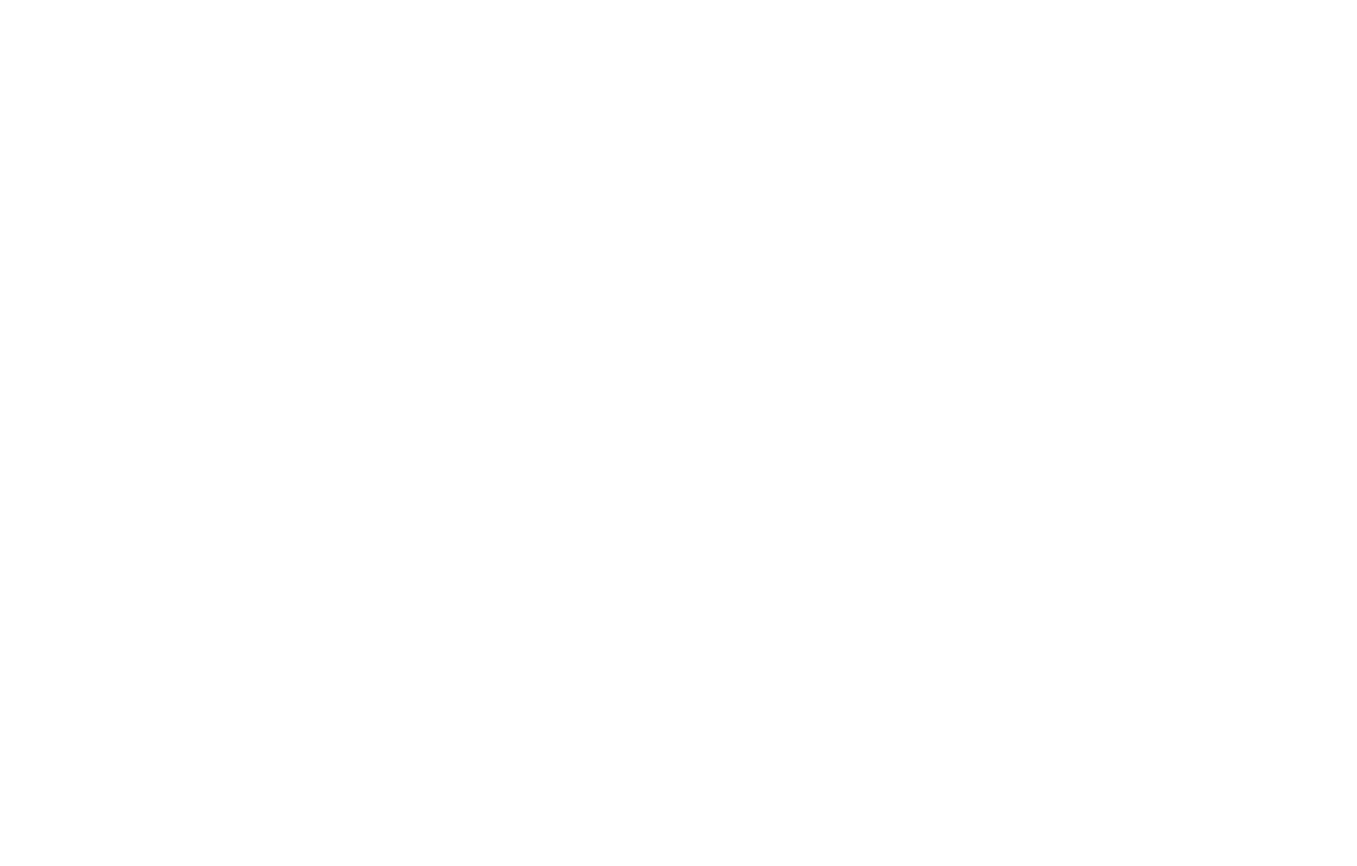
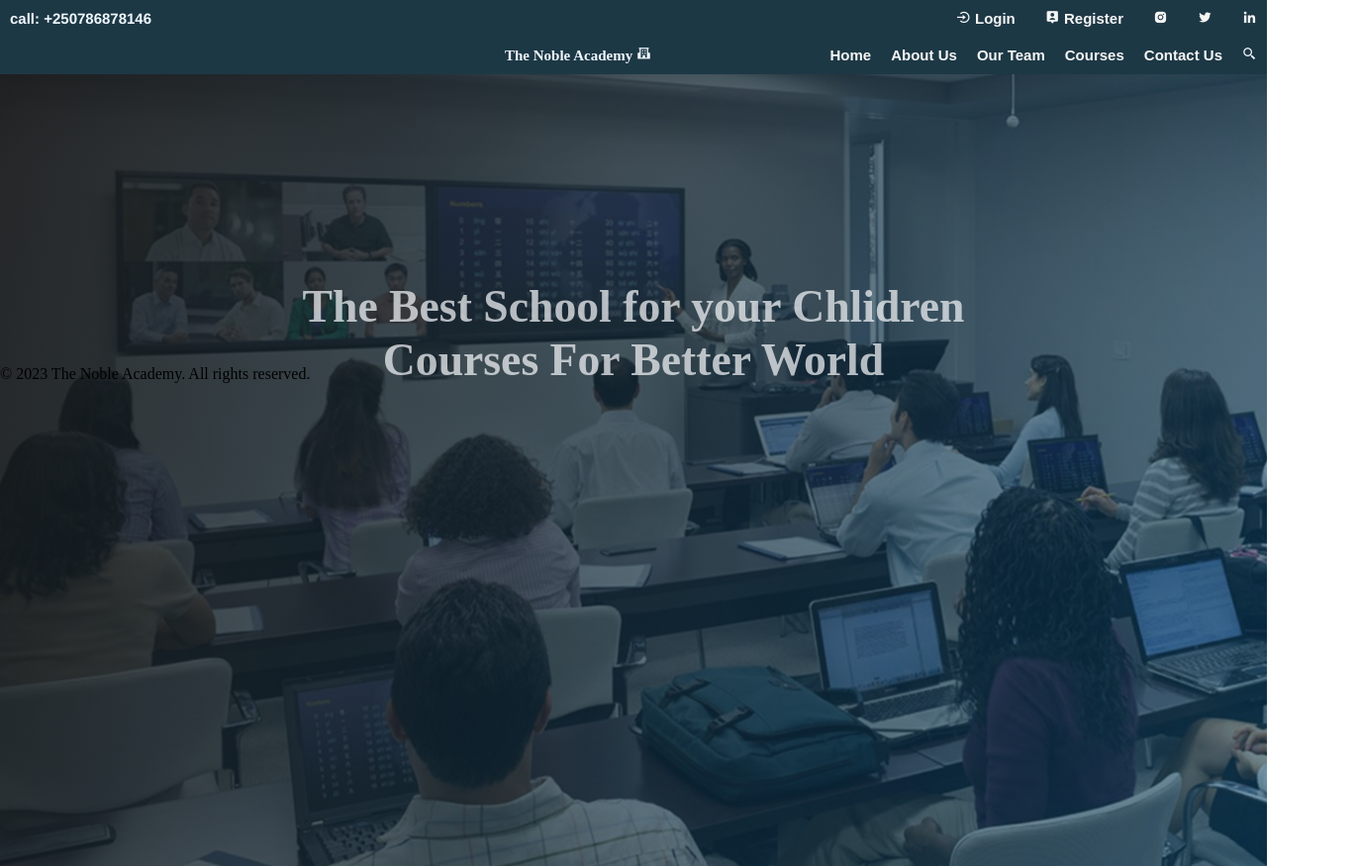
Before and after one commit to umbereye27/groupTwoProject, a plain HTML site: page pages/index.html in a window 1280 px wide. Shown: the whole page at 99% size, 1371 px wide, since content can reach past the window. Before the commit the page ends 800 px from the top, so only its background shows below. Drawn offline with nearby package versions, Linux system fonts and the light colour scheme.

Commit message:
home page

```diff
--- a/pages/index.html
+++ b/pages/index.html
@@ -3,9 +3,48 @@
 <head>
     <meta charset="UTF-8">
     <meta name="viewport" content="width=device-width, initial-scale=1.0">
-    <title>Document</title>
+    <title>The Noble Academy WebSite</title>
+    <link href='https://unpkg.com/boxicons@2.1.4/css/boxicons.min.css' rel='stylesheet'>
+    <link rel="stylesheet" href="../styles/index.css">
 </head>
 <body>
+    <div class="main-content">
 
+    <nav id="navigation">
+        <div class="header1">
+            <p><span>call: </span> +250786878146</p>
+            <div class="icons">
+                <ul>
+                    <li><a href=""><i class='bx bx-log-in-circle'></i> Login</a></li>
+                    <li> <a href=""><i class='bx bxs-user-pin'></i> Register</a></li>
+                    <li><a href=""><i class='bx bxl-instagram-alt'></i></a></i></li>
+                    <li><a href=""><i class='bx bxl-twitter' ></i></a></li>
+                    <li><a href=""><i class='bx bxl-linkedin' ></i></a></li>
+
+               </ul>
+        </div>
+
+        </div>
+        <div class="header2">
+            <div id="logo">The Noble Academy <i class='bx bxs-school'></i></div>
+            <div class="navbar">
+                <ul>
+                    <li><a href="#">Home</a></li>
+                    <li><a href="#">About Us</a></li>
+                    <li><a href="#">Our Team</a></li>
+                    <li><a href="#">Courses</a></li>
+                    <li><a href="#">Contact Us</a></li>
+                    <li><i class='bx bx-search-alt-2' ></i></li>
+                </ul>
+            </div>
+        </div>
+    </nav>
+    <main>
+        <h1 id="mainC">The Best School for your Chlidren <br>Courses For Better World</h1>
+        <footer>
+            <p>&copy; 2023 The Noble Academy. All rights reserved.</p>
+        </footer>
+    </main>
+</div>
 </body>
 </html>
--- a/styles/index.css
+++ b/styles/index.css
@@ -1,3 +1,100 @@
 *{
-    background-color: blue;
+    padding: 0;
+    margin: 0;
+    box-sizing: border-box;
 }
+#navigation{
+    background-color:rgba(5, 35, 49, 0.9);
+    width: 100%;
+
+}
+ul li{
+    list-style: none;
+    display: inline-block;
+    font-size: 15px;
+    font-family: 'Poppins', sans-serif;
+}
+main{
+    background: rgb(3, 133, 61);
+    background-image: linear-gradient(115deg, rgba(23, 25, 26, 0.9), rgba(9, 78, 121, 0.5)  ),
+    url(../images/education-polycom-video-conferencing.jpg);
+    background-size: cover;
+    background-repeat: no-repeat;
+    background-position: center;
+    height: 100vh;
+    width: 100%;
+
+
+}
+.header1{
+    display: flex;
+    justify-content: space-between;
+    align-items: center;
+    padding: 10px;
+    font-size: 15px;
+    font-family: 'Franklin Gothic Medium', 'Arial Narrow', Arial, sans-serif;
+    font-weight: bold;
+    color: aliceblue;
+
+}
+.icons ul {
+    display: flex;
+    justify-content: space-evenly;
+    gap: 30px;
+    list-style: none;
+
+    /* margin-right: 400px; */
+
+
+}
+a{
+    color: whitesmoke;
+    text-decoration: none;
+}
+.header2{
+    display: flex;
+    justify-content: space-between;
+    gap: 30px;
+    list-style: none;
+    padding: 10px;
+    font-size: 15px;
+
+    font-weight: bold;
+    color: aliceblue;
+
+}
+.header2 ul{
+    display: flex;
+    gap: 20px;
+}
+.header2 ul li {
+list-style: none;
+
+}
+#mainC{
+
+
+
+}
+
+ @keyframes wordAnimation {
+    0% { color:black; transform: scale(1); }
+    50% { color: rgb(235, 240, 240); transform: scale(1.2); }
+    100% { color: rgba(239, 240, 246, 0.553); transform: scale(1.1); }
+}
+
+#mainC {
+    display: inline-block;
+    animation: wordAnimation 3s infinite;
+    display: flex;
+ text-align: center;
+ justify-content: center;
+ align-items: center;
+padding-top: 200px;
+font-size: 40px;
+}
+
+#logo{
+    margin-left: 500px;
+    padding-top: -10px;
+}
```
Also changed, not shown: images/alber-169hero-thelook-shutterstock_0.webp (added), images/black-teacher.jpg (added), images/education-polycom-video-conferencing.jpg (added), images/math-teacher.jpg (added), images/te.jpg (added).
